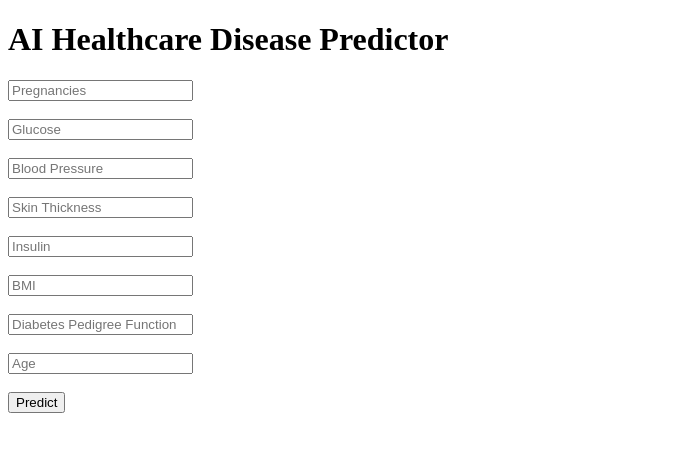
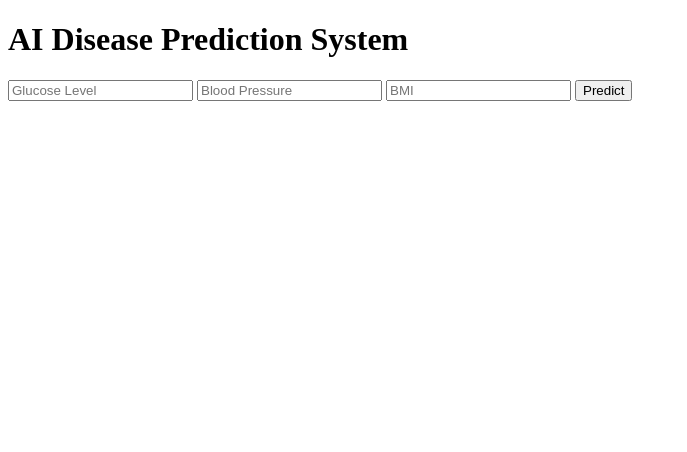
Before and after one commit to PANKTI8/AI-Healthcare-Disease-Predictor, a plain HTML site: page frontend/index.html in a window 1280 px wide. Shown: the whole page, without its empty margins (0-687 px from the left). Drawn offline with Linux system fonts and the light colour scheme.

Commit message:
Update index.html

```diff
--- a/frontend/index.html
+++ b/frontend/index.html
@@ -1,26 +1,24 @@
 <!DOCTYPE html>
 <html>
 <head>
-    <title>AI Healthcare Disease Predictor</title>
+<title>AI Healthcare Predictor</title>
+<link rel="stylesheet" href="style_ai.css">
 </head>
+
 <body>
 
-<h1>AI Healthcare Disease Predictor</h1>
+<h1>AI Disease Prediction System</h1>
 
-<input id="pregnancies" placeholder="Pregnancies"><br><br>
-<input id="glucose" placeholder="Glucose"><br><br>
-<input id="bloodPressure" placeholder="Blood Pressure"><br><br>
-<input id="skinThickness" placeholder="Skin Thickness"><br><br>
-<input id="insulin" placeholder="Insulin"><br><br>
-<input id="bmi" placeholder="BMI"><br><br>
-<input id="dpf" placeholder="Diabetes Pedigree Function"><br><br>
-<input id="age" placeholder="Age"><br><br>
+<form id="predictionForm">
+<input type="number" placeholder="Glucose Level" required>
+<input type="number" placeholder="Blood Pressure" required>
+<input type="number" placeholder="BMI" required>
 
-<button onclick="predictDisease()">Predict</button>
+<button type="submit">Predict</button>
+</form>
 
-<h2 id="result"></h2>
+<p id="result"></p>
 
 <script src="script.js"></script>
-
 </body>
 </html>
```
